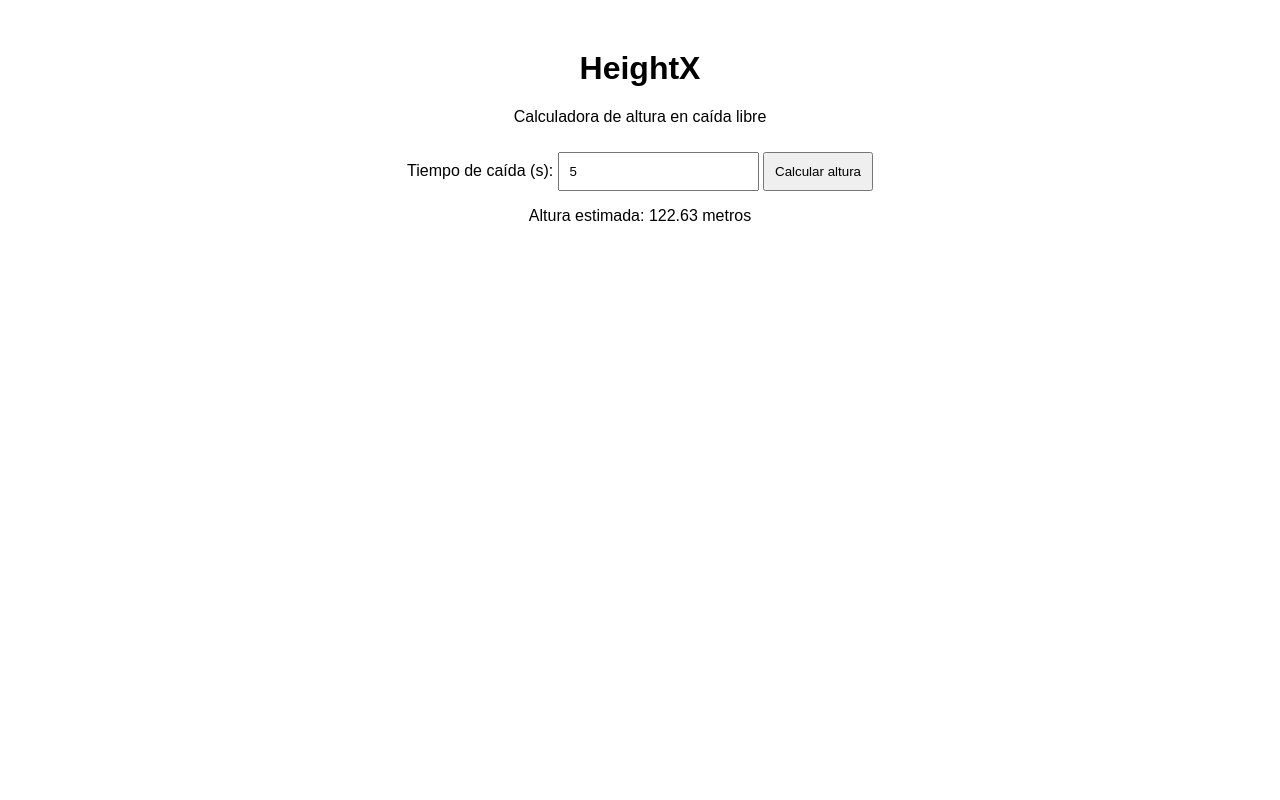
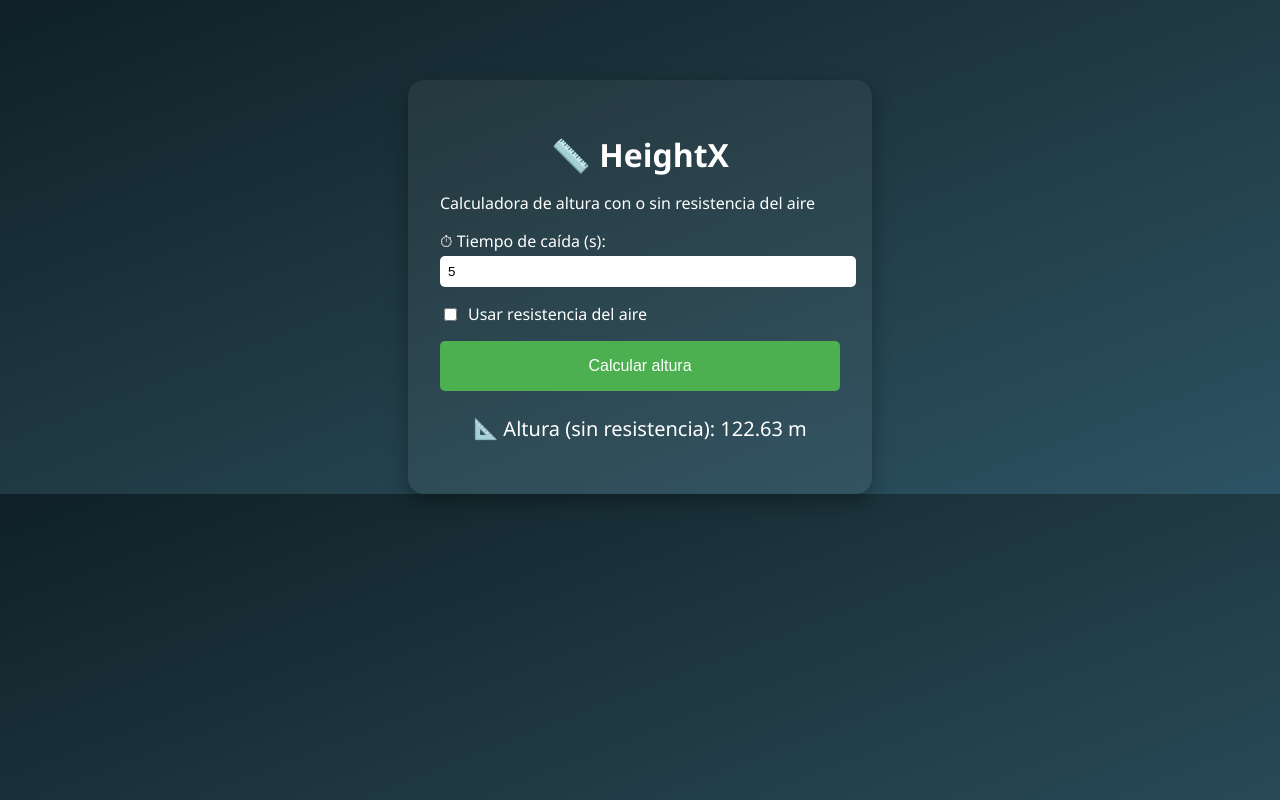
Before and after one commit to AndresCap99/HeightX, a plain HTML site: page index.html in a window 1280 px wide. Both pictures are taken after typing "5" into the empty fields and a click on the button "Calcular altura". Drawn offline with Linux system fonts and the light colour scheme.

Commit message:
Add files via upload

```diff
--- a/app.js
+++ b/app.js
@@ -1,11 +1,48 @@
+
+document.getElementById("airResistanceToggle").addEventListener("change", function () {
+  document.getElementById("extraInputs").style.display = this.checked ? "block" : "none";
+});
 
 function calculateHeight() {
-  const g = 9.81; // gravedad m/s^2
+  const g = 9.81;
   const t = parseFloat(document.getElementById("timeInput").value);
+  const useAir = document.getElementById("airResistanceToggle").checked;
+
   if (isNaN(t) || t <= 0) {
-    document.getElementById("result").innerText = "Ingresa un tiempo válido";
+    document.getElementById("result").innerText = "⛔ Ingresa un tiempo válido.";
     return;
   }
-  const h = 0.5 * g * t * t;
-  document.getElementById("result").innerText = `Altura estimada: ${h.toFixed(2)} metros`;
+
+  if (!useAir) {
+    const h = 0.5 * g * t * t;
+    document.getElementById("result").innerText = `📐 Altura (sin resistencia): ${h.toFixed(2)} m`;
+    return;
+  }
+
+  const d = parseFloat(document.getElementById("diameterInput").value) / 2;
+  const m = parseFloat(document.getElementById("massInput").value);
+  if (isNaN(d) || isNaN(m) || d <= 0 || m <= 0) {
+    document.getElementById("result").innerText = "⚠️ Ingresa masa y diámetro válidos.";
+    return;
+  }
+
+  const Cd = 0.47;
+  const rho = 1.225;
+  const A = Math.PI * d * d;
+  const dt = 0.01;
+  let v = 0;
+  let h = 0;
+  let timeSim = 0;
+
+  while (timeSim < t) {
+    const Fg = m * g;
+    const Fd = 0.5 * Cd * rho * A * v * v;
+    const Fnet = Fg - Fd;
+    const a = Fnet / m;
+    v += a * dt;
+    h += v * dt;
+    timeSim += dt;
+  }
+
+  document.getElementById("result").innerText = `🌬️ Altura (con aire): ${h.toFixed(2)} m`;
 }
--- a/index.html
+++ b/index.html
@@ -9,13 +9,30 @@
     <title>HeightX</title>
   </head>
   <body>
-    <div id="app">
-      <h1>HeightX</h1>
-      <p>Calculadora de altura en caída libre</p>
-      <label>Tiempo de caída (s): <input type="number" id="timeInput" /></label>
+    <div class="container">
+      <h1>📏 HeightX</h1>
+      <p>Calculadora de altura con o sin resistencia del aire</p>
+
+      <label>⏱ Tiempo de caída (s):</label>
+      <input type="number" id="timeInput" placeholder="Ej: 3.5" />
+
+      <div class="checkbox">
+        <input type="checkbox" id="airResistanceToggle" />
+        <label for="airResistanceToggle">Usar resistencia del aire</label>
+      </div>
+
+      <div id="extraInputs" style="display: none;">
+        <label>⚪ Diámetro del objeto (m):</label>
+        <input type="number" id="diameterInput" placeholder="Ej: 0.6" />
+        <label>⚖️ Masa del objeto (kg):</label>
+        <input type="number" id="massInput" placeholder="Ej: 3" />
+      </div>
+
       <button onclick="calculateHeight()">Calcular altura</button>
+
       <p id="result"></p>
     </div>
+
     <script src="app.js"></script>
   </body>
 </html>
--- a/service-worker.js
+++ b/service-worker.js
@@ -1,7 +1,7 @@
 
 self.addEventListener("install", e => {
   e.waitUntil(
-    caches.open("heightx-cache").then(cache => {
+    caches.open("heightx-enhanced").then(cache => {
       return cache.addAll(["./", "index.html", "app.js", "style.css", "manifest.json"]);
     })
   );
--- a/style.css
+++ b/style.css
@@ -1,10 +1,54 @@
 
 body {
-  font-family: sans-serif;
+  background: linear-gradient(to bottom right, #0f2027, #203a43, #2c5364);
+  font-family: 'Segoe UI', sans-serif;
+  margin: 0;
+  padding: 0;
+  color: white;
+}
+.container {
+  max-width: 400px;
+  margin: auto;
+  padding: 2rem;
+  background-color: rgba(255,255,255,0.05);
+  border-radius: 1rem;
+  margin-top: 5rem;
+  box-shadow: 0 8px 20px rgba(0,0,0,0.3);
+}
+h1 {
   text-align: center;
-  margin-top: 50px;
+  font-size: 2rem;
+  margin-bottom: 1rem;
 }
-input, button {
-  margin-top: 10px;
-  padding: 10px;
+input[type='number'] {
+  width: 100%;
+  padding: 0.5rem;
+  margin-top: 0.25rem;
+  margin-bottom: 1rem;
+  border: none;
+  border-radius: 5px;
 }
+button {
+  background-color: #4CAF50;
+  border: none;
+  color: white;
+  width: 100%;
+  padding: 1rem;
+  font-size: 1rem;
+  border-radius: 5px;
+  cursor: pointer;
+}
+button:hover {
+  background-color: #45a049;
+}
+.checkbox {
+  display: flex;
+  align-items: center;
+  gap: 0.5rem;
+  margin-bottom: 1rem;
+}
+#result {
+  margin-top: 1.5rem;
+  font-size: 1.25rem;
+  text-align: center;
+}
```
Also changed, not shown: icon.png, manifest.json.
